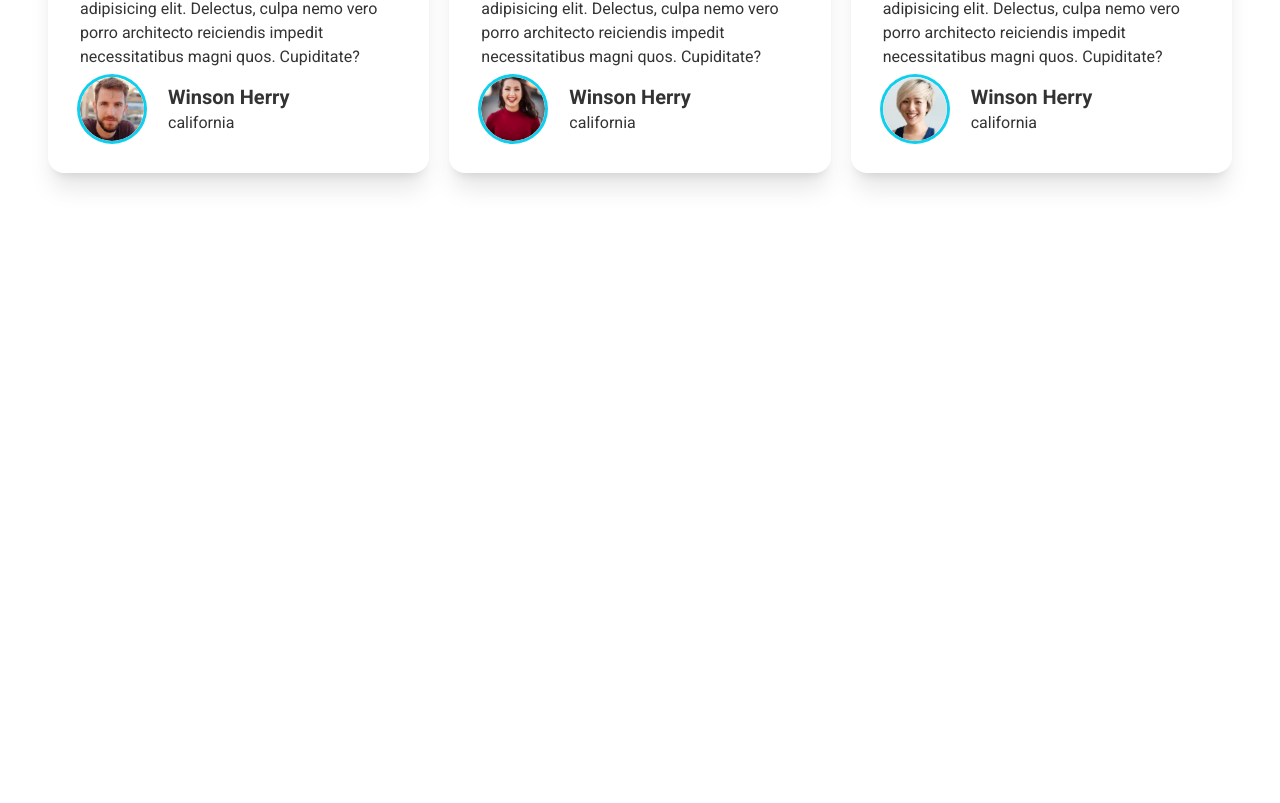
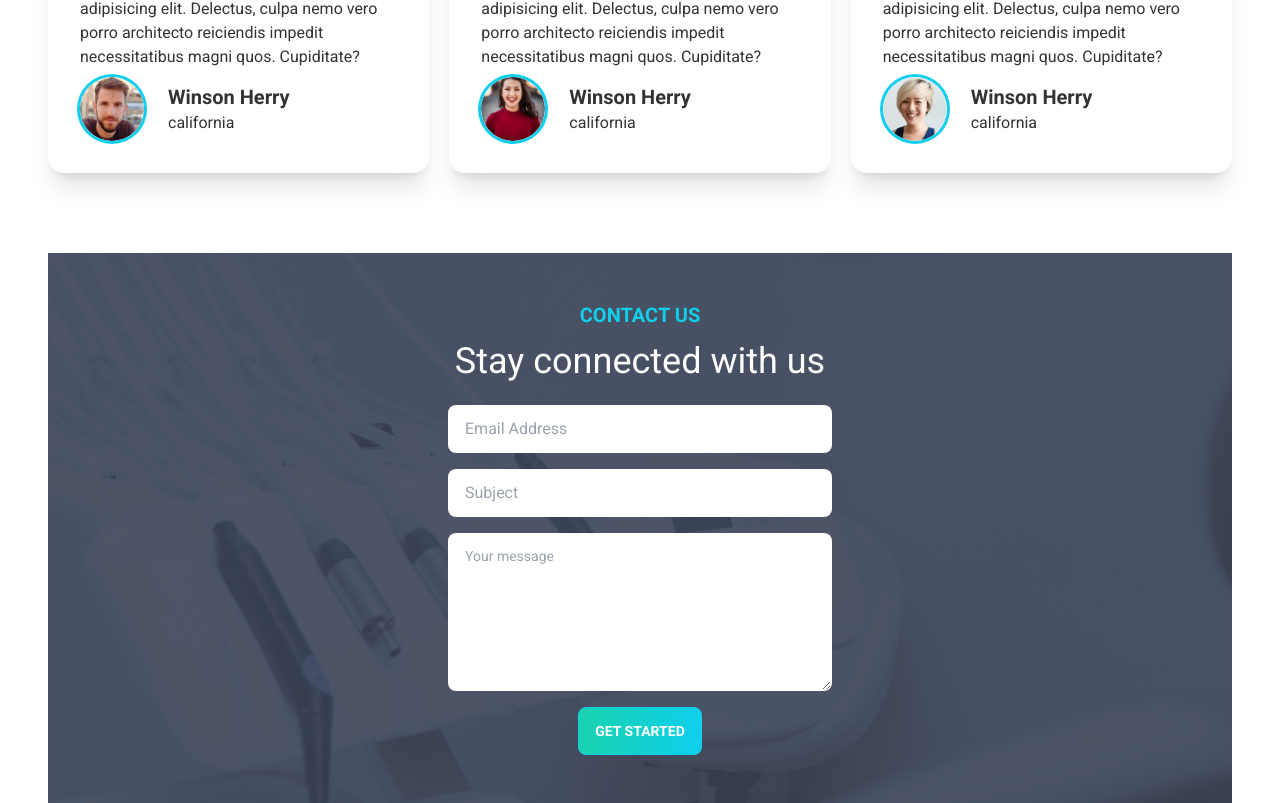
Before and after one commit to mehedih23/doctors-portal, a React (Create React App) app: page / in a window 1280 px wide. Shown: the part 3175-3978 px from the top of the page. Before the commit the page ends 3428 px from the top, so only its background shows below. Built offline with nearby package versions, Linux system fonts and the light colour scheme.

Commit message:
contact done

```diff
--- /dev/null
+++ b/src/Pages/Home/Contact.js
@@ -0,0 +1,27 @@
+import React from 'react'
+import appointment from '../../assets/images/appointment.png';
+
+const Contact = () => {
+    return (
+        <section
+            style={{
+                background: `url(${appointment})`
+            }}
+            className='p-12'
+        >
+            <div className='text-center'>
+                <h4 className='text-xl font-bold text-primary uppercase mb-3'>Contact Us</h4>
+                <h2 className='text-4xl mb-6 text-white'>Stay connected with us</h2>
+            </div>
+
+            <form action="" className='flex flex-col justify-center items-center'>
+                <input type="text" placeholder="Email Address" className="mb-4 input w-full max-w-sm" />
+                <input type="text" placeholder="Subject" className="mb-4 input w-full max-w-sm" />
+                <textarea className="mb-4 textarea w-full max-w-sm" placeholder="Your message" rows="5" ></textarea>
+                <button className="btn btn-primary uppercase text-white font-bold bg-gradient-to-r from-secondary to-primary ">Get Started</button>
+            </form>
+        </section>
+    )
+}
+
+export default Contact
--- a/src/Pages/Home/Home.js
+++ b/src/Pages/Home/Home.js
@@ -5,6 +5,7 @@ import DentalCare from './DentalCare'
 import Info from './Info'
 import Testimonials from './Testimonials'
 import Services from './Services'
+import Contact from './Contact'
 
 const Home = () => {
     return (
@@ -15,6 +16,7 @@ const Home = () => {
             <DentalCare></DentalCare>
             <Appointment></Appointment>
             <Testimonials></Testimonials>
+            <Contact></Contact>
         </div>
     )
 }
--- a/src/Pages/Home/Review.js
+++ b/src/Pages/Home/Review.js
@@ -2,18 +2,18 @@ import React from 'react'
 
 const Review = ({ review }) => {
     return (
-        <div class="card md:max-w-md bg-base-100 shadow-xl">
-            <div class="card-body">
+        <div className="card md:max-w-md bg-base-100 shadow-xl">
+            <div className="card-body">
                 <p>Lorem ipsum dolor sit amet consectetur adipisicing elit. Delectus, culpa nemo vero porro architecto reiciendis impedit necessitatibus magni quos. Cupiditate?</p>
 
                 <div className='flex items-center'>
-                    <div class="avatar">
-                        <div class="w-16 rounded-full ring ring-primary ring-offset-base-100 mr-6">
+                    <div className="avatar">
+                        <div className="w-16 rounded-full ring ring-primary ring-offset-base-100 mr-6">
                             <img src={review.img} alt={review.name} />
                         </div>
                     </div>
                     <div>
-                        <h2 class="card-title">{review.name}</h2>
+                        <h2 className="card-title">{review.name}</h2>
                         <p>{review.location}</p>
                     </div>
                 </div>
```
